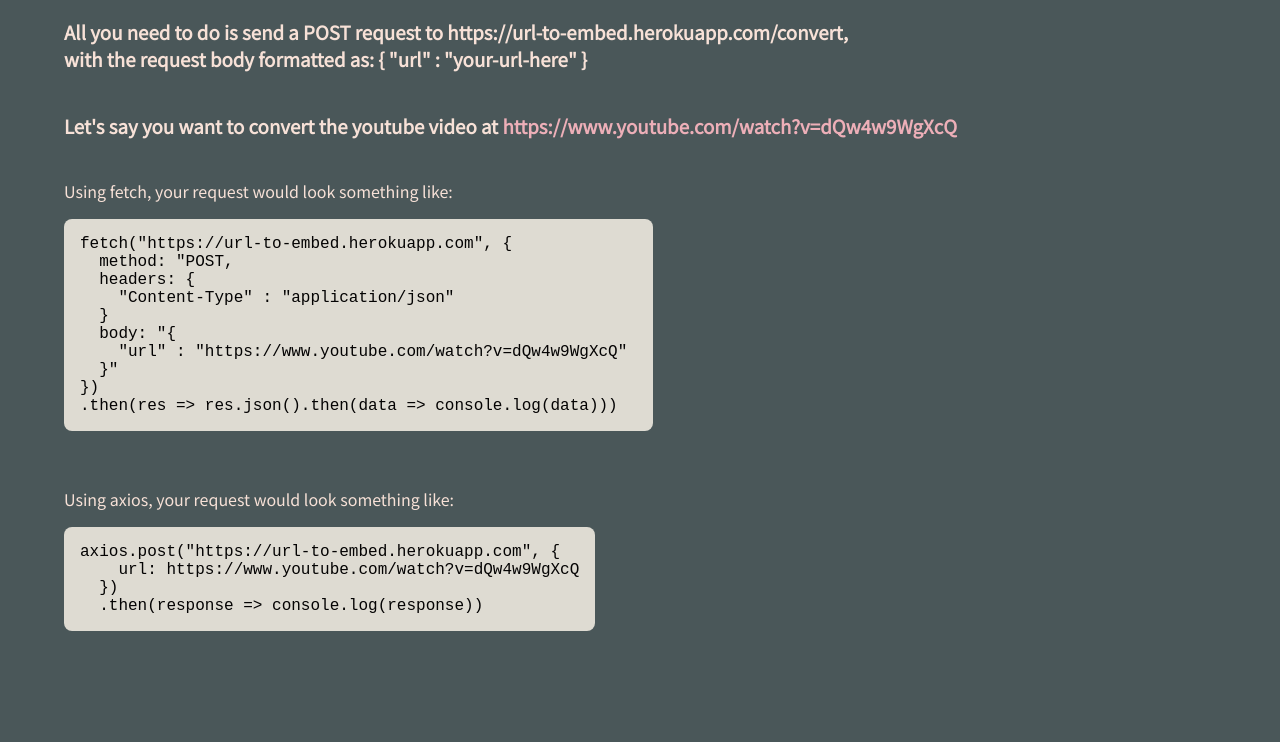
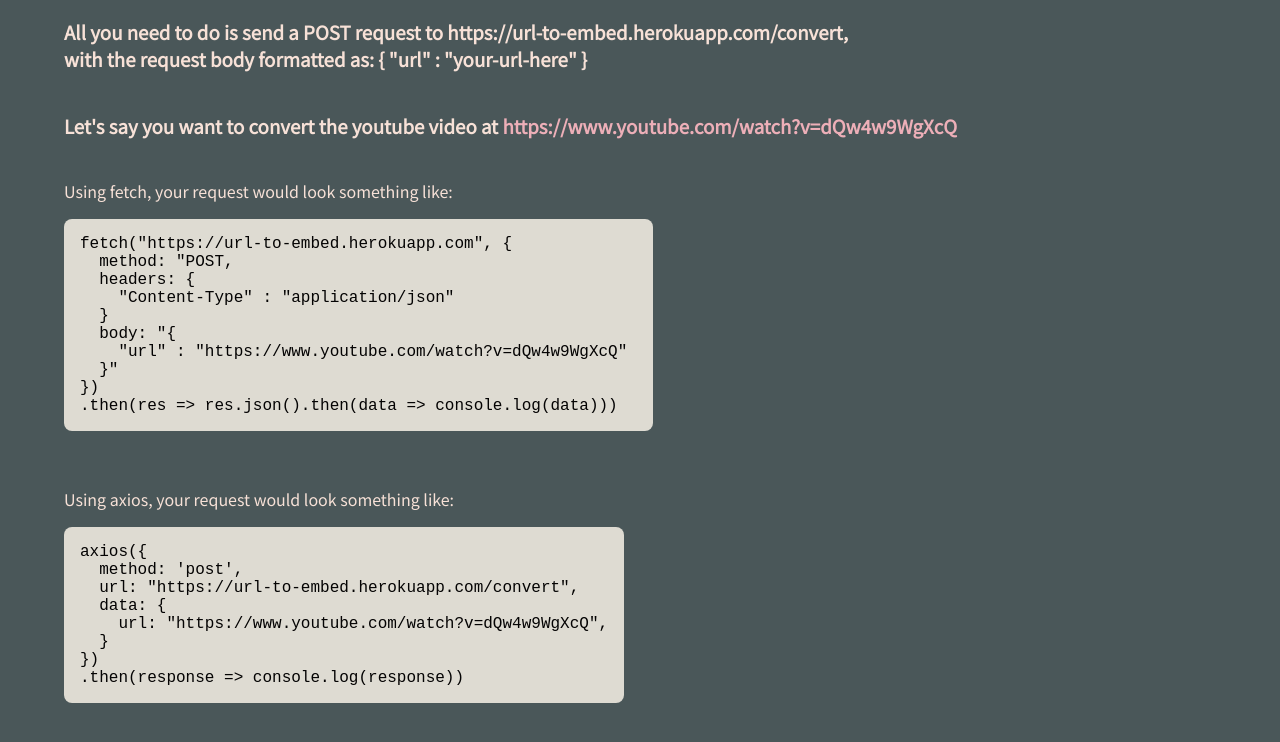
Before and after one commit to karamvirsingh98/url-to-embed, a website: page src/public/guide.html in a window 1280 px wide. Shown: the part 148-890 px from the top of the page. Drawn offline with Linux system fonts and the light colour scheme.

Commit message:
udpate axios example in guide

```diff
--- a/src/public/guide.html
+++ b/src/public/guide.html
@@ -45,10 +45,14 @@ fetch("https://url-to-embed.herokuapp.com", {
     <div class="Example">
       <p>Using axios, your request would look something like:</p>
       <pre>
-axios.post("https://url-to-embed.herokuapp.com", {
-    url: https://www.youtube.com/watch?v=dQw4w9WgXcQ
-  })
-  .then(response => console.log(response))</pre>
+axios({
+  method: 'post',
+  url: "https://url-to-embed.herokuapp.com/convert",
+  data: {
+    url: "https://www.youtube.com/watch?v=dQw4w9WgXcQ",
+  }
+})
+.then(response => console.log(response))</pre>
     </div>
   </div>
 </body>
```
